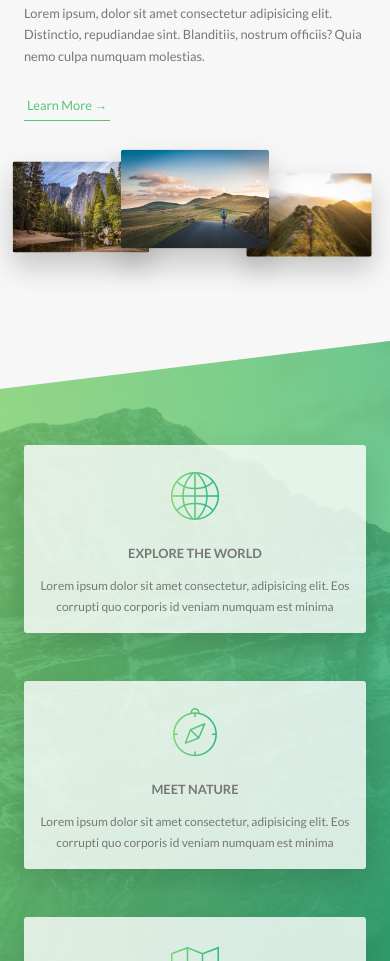
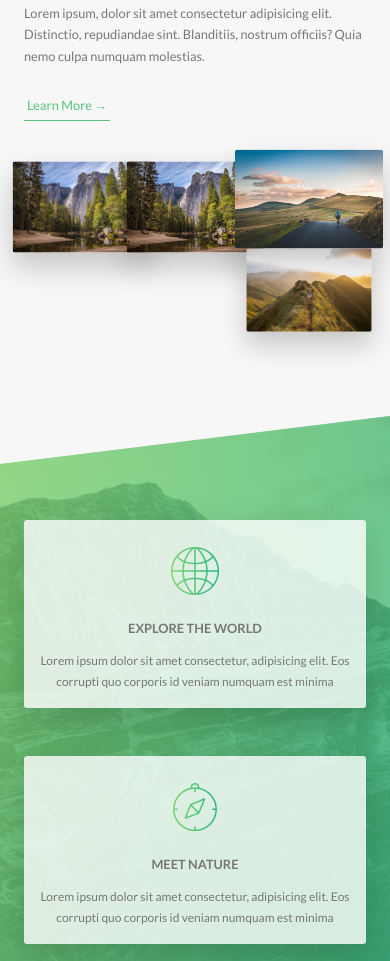
Before and after one commit to AlinaZakirod/CSS-course, a website: page index.html in a window 390 px wide. Shown: the part 1117-2078 px from the top of the page. Drawn offline with Linux system fonts and the light colour scheme.

Commit message:
responsive img - photo composition

```diff
--- a/index.html
+++ b/index.html
@@ -93,6 +93,14 @@
           </div>
           <div class="col-1-of-2">
             <div class="composition">
+              <img
+                srcset="img/nat-1.jpg 300w, img/nat-1-large.jpg 1000w"
+                sizes="(max-width: 900px) 20vw, (max-width: 600px) 30vw, 300px"
+                alt="Photo 1"
+                class="composition__photo composition__photo--p1"
+                src="img/nat-1-large.jpg"
+              />
+
               <img
                 src="img/nat-1-large.jpg"
                 alt="Photo 1"
@@ -442,6 +450,7 @@
           <img
             srcset="img/logo-green-1x.png 1x, img/logo-green-2x.png 2x"
             alt="Full logo"
+            src="img/logo-green-2x.png"
           />
         </picture>
       </div>
```
